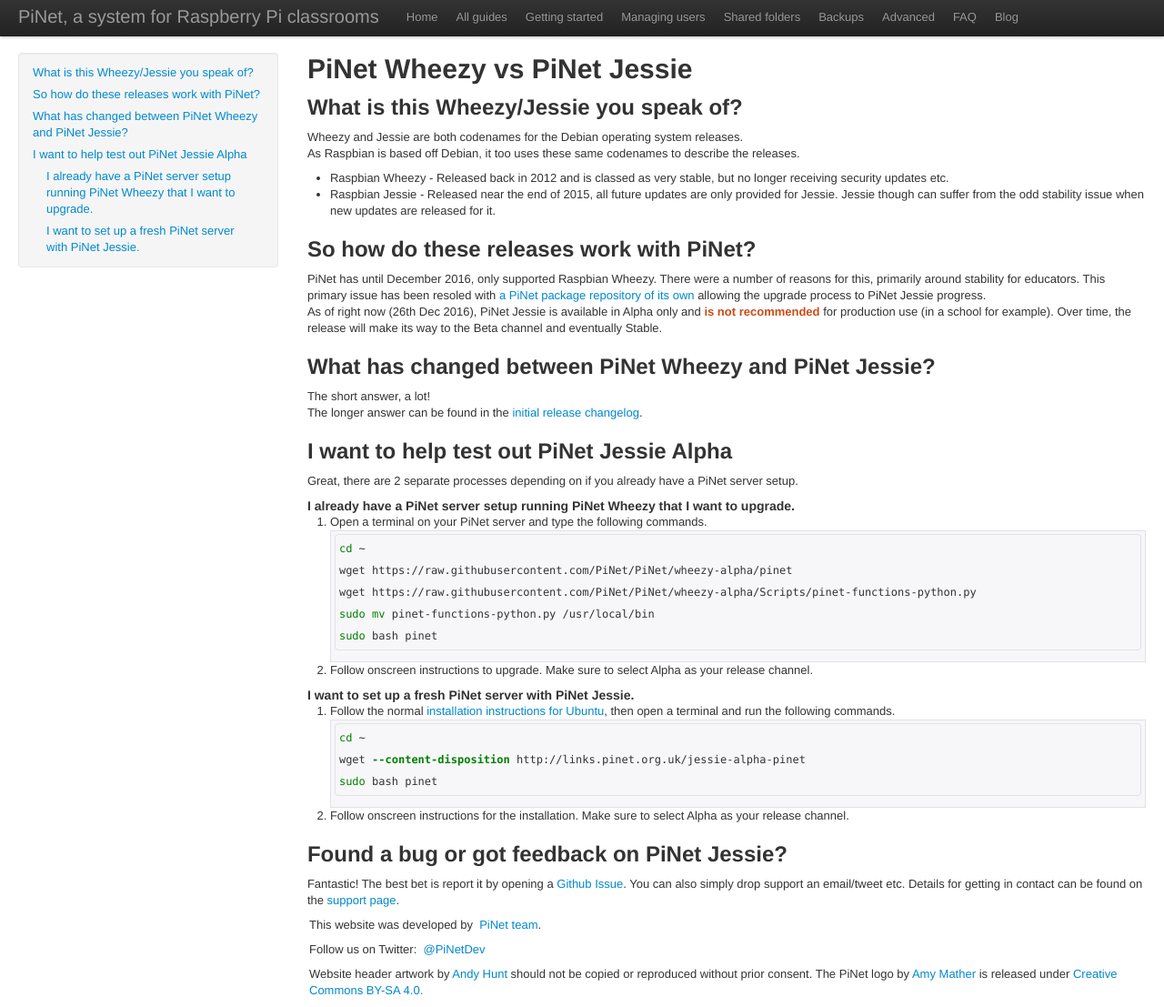
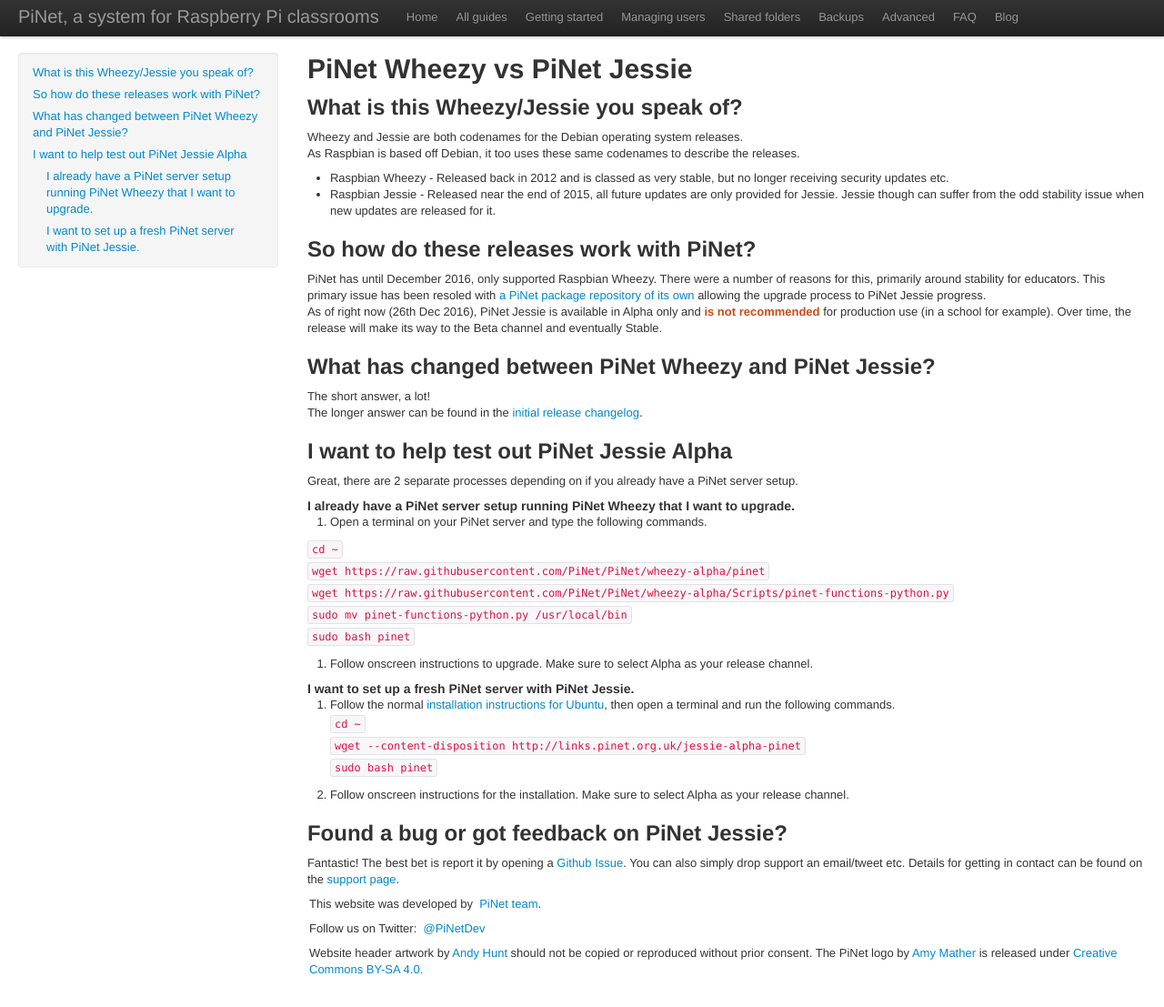
Before and after one commit to PiNet/PiNet.github.io, a Jekyll site: the page built from articles/wheezy-jessie.md, in a window 1280 px wide. Shown: the whole page at 91% size. Built offline with Jekyll 4.4.1, drawn with Linux system fonts in a browser that asks for light colours; some web fonts are replaced; after the commit the page ends 1084 px from its top, so only the background shows below that.

Commit message:
Fix Wheezy-Jessie page formatting issue.

````diff
--- a/articles/wheezy-jessie.md
+++ b/articles/wheezy-jessie.md
@@ -24,22 +24,21 @@
 
 #### I already have a PiNet server setup running PiNet Wheezy that I want to upgrade.
 1. Open a terminal on your PiNet server and type the following commands.
-``` bash
-cd ~
-wget https://raw.githubusercontent.com/PiNet/PiNet/wheezy-alpha/pinet
-wget https://raw.githubusercontent.com/PiNet/PiNet/wheezy-alpha/Scripts/pinet-functions-python.py
-sudo mv pinet-functions-python.py /usr/local/bin
-sudo bash pinet
-```
+
+  ```cd ~```
+  ```wget https://raw.githubusercontent.com/PiNet/PiNet/wheezy-alpha/pinet```
+  ```wget https://raw.githubusercontent.com/PiNet/PiNet/wheezy-alpha/Scripts/pinet-functions-python.py```
+  ```sudo mv pinet-functions-python.py /usr/local/bin```
+  ```sudo bash pinet```
+
 2. Follow onscreen instructions to upgrade. Make sure to select Alpha as your release channel.
 
 #### I want to set up a fresh PiNet server with PiNet Jessie.
 1. Follow the normal [installation instructions for Ubuntu](installation/installing-ubuntu.html), then open a terminal and run the following commands.
-```bash
-cd ~
-wget --content-disposition http://links.pinet.org.uk/jessie-alpha-pinet
-sudo bash pinet
-```
+  ```cd ~```
+  ```wget --content-disposition http://links.pinet.org.uk/jessie-alpha-pinet```
+  ```sudo bash pinet```
+
 2. Follow onscreen instructions for the installation. Make sure to select Alpha as your release channel.
 
 ## Found a bug or got feedback on PiNet Jessie?
````
